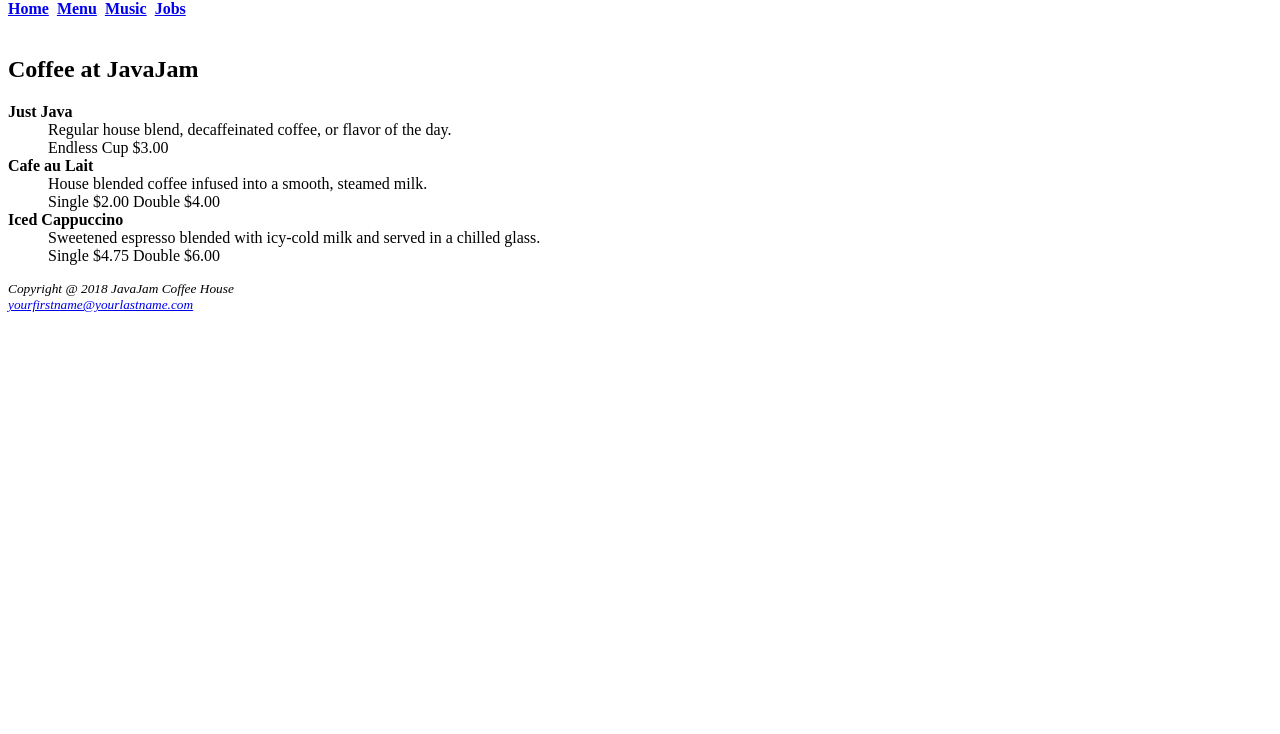
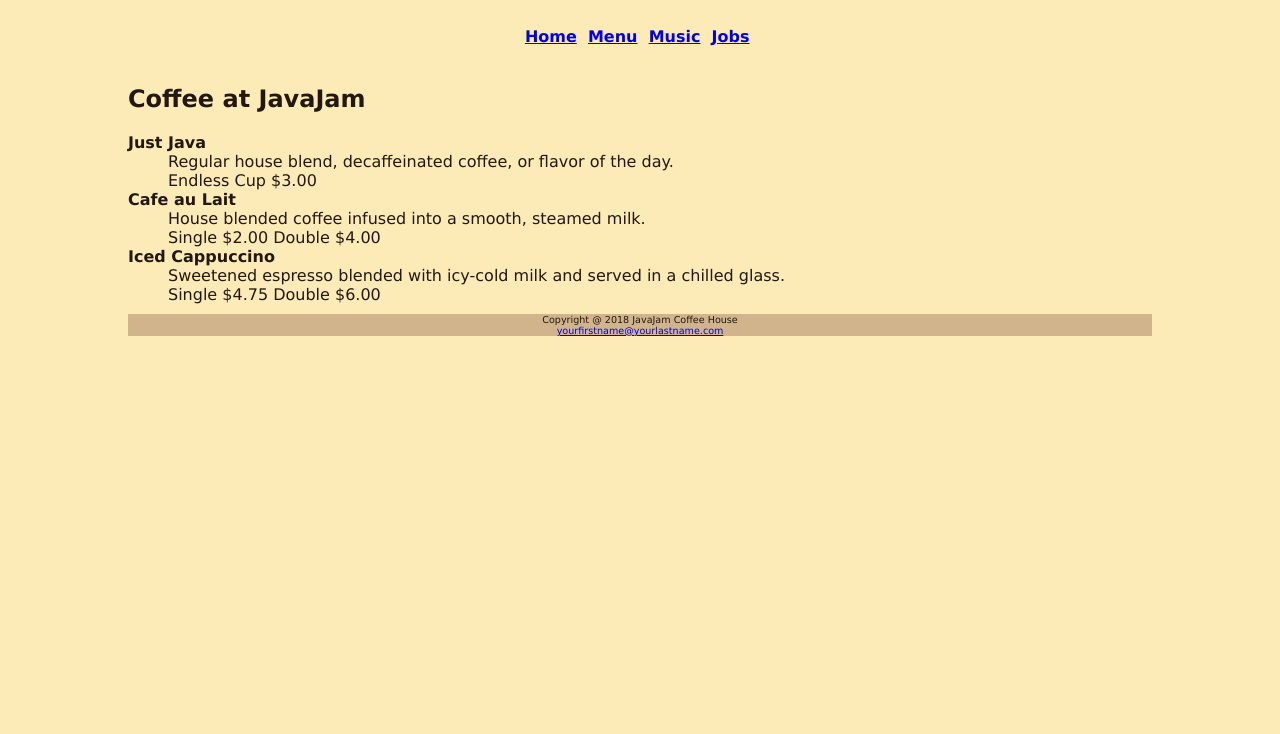
Before and after one commit to xanderwilson030/xanderwilson030.github.io, a plain HTML site: page menu.html in a window 1280 px wide. Shown: the part 66-800 px from the top of the page. Drawn offline with Linux system fonts and the light colour scheme.

Commit message:
YOUR MASTER HAS ARRIVED

```diff
--- a/javajam.css
+++ b/javajam.css
@@ -25,6 +25,8 @@ footer {
   text-align: center;
 }
 
-p {
-  color: red;
+#container {
+  margin-left: auto;
+  margin-right: auto;
+  width: 80%;
 }
--- a/menu.html
+++ b/menu.html
@@ -1,20 +1,21 @@
 <html>
   <head>
       <meta charset="UTF-8">
-      <title> JavaJam Coffee House </title>
+      <title> JavaJam Coffee House Menu</title>
+      <link rel="stylesheet" href="javajam.css">
   </head>
 
-  <body>
+  <body id="container">
 
     <h1> JavaJam Coffee House Menu </h1>
     <nav>
-      <b>
+
         <a href="index.html">Home</a>&nbsp
         <a href="menu.html">Menu</a>&nbsp
         <a href="music.html">Music</a>&nbsp
         <a href="jobs.html">Jobs</a>&nbsp
 
-      </b>
+
     </nav>
 
     <br>
@@ -40,7 +41,7 @@
 
 
   <footer>
-    <p><small> <i> Copyright @ 2018 JavaJam Coffee House </i></small><br /><a href="mailto: sinatra@frank.com"><small> <i>yourfirstname@yourlastname.com</i></small></a></p>
+    <p> Copyright @ 2018 JavaJam Coffee House<br /><a href="mailto: sinatra@frank.com"> yourfirstname@yourlastname.com</a></p>
 
 
   </footer>
```
Also changed, not shown: index.html (+1 -1 lines).
